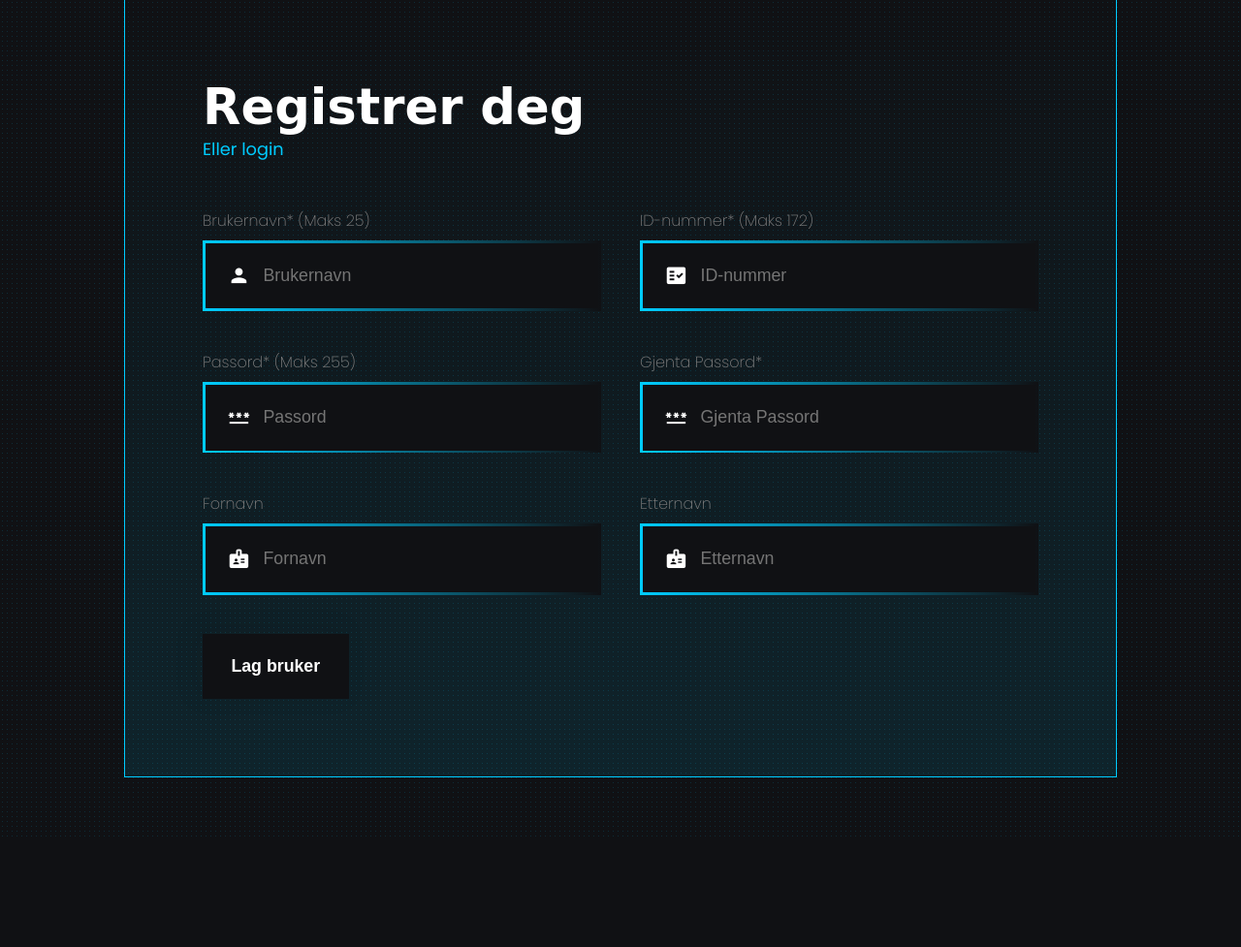
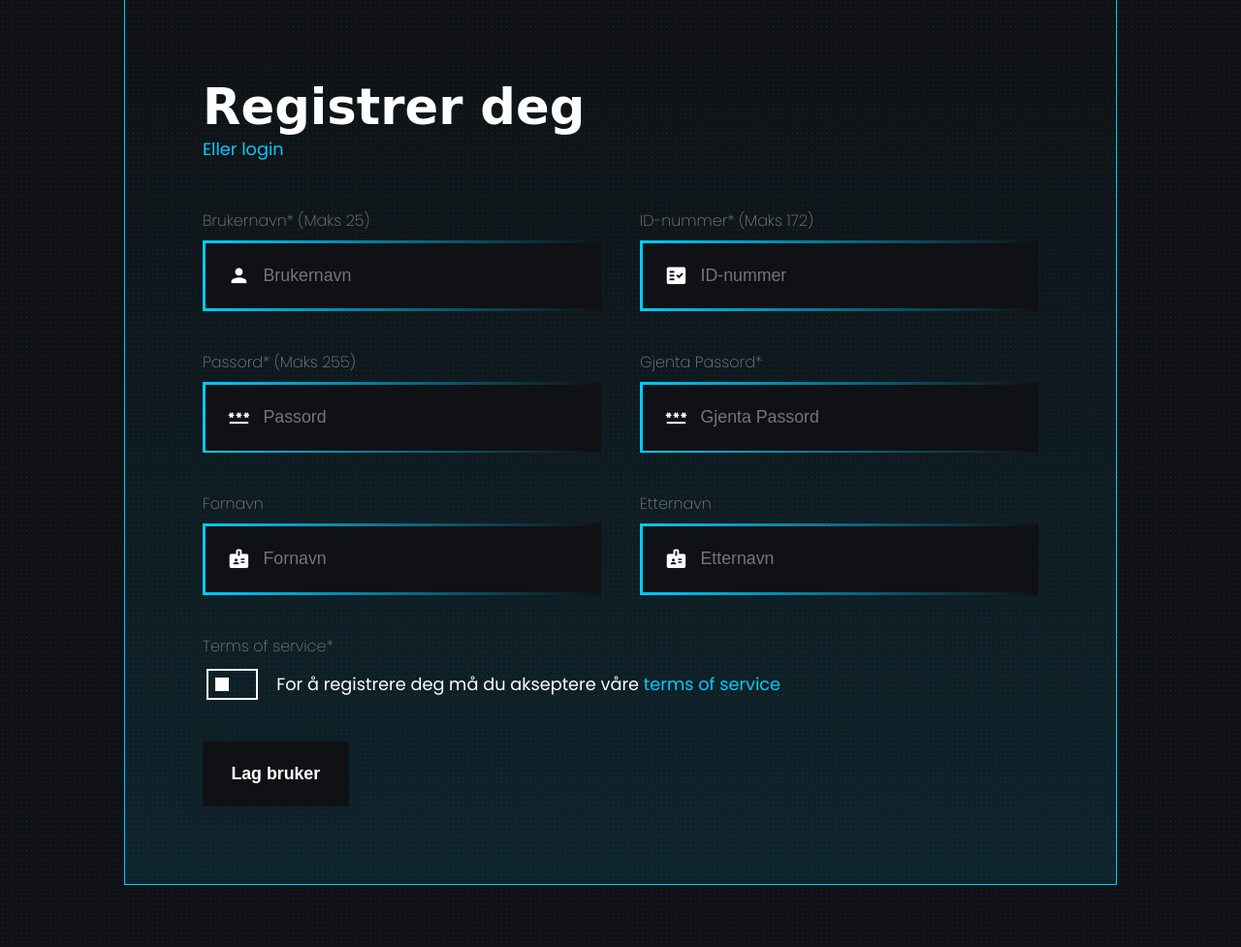
Before and after one commit to Artx999/cyberSecret, a PHP site: page /signup.php in a window 1280 px wide. Shown: the part 65-1042 px from the top of the page at 97% size. Before the commit the page ends 928 px from the top, so only its background shows below. Run offline with PHP 8.4, Linux system fonts and the light colour scheme.

Commit message:
Added things
ugh

```diff
--- a/css/style.css
+++ b/css/style.css
@@ -630,6 +630,54 @@ select {
     color: hsl(var(--white));
     font-size: calc(var(--paragraph) + .35rem);
 }
+.ufi-input-inner-check {
+    width: 100%;
+    position: relative;
+    gap: 1em;
+}
+.ufi-input-inner-check p {
+    color: hsl(var(--white));
+}
+.ufi-input-check {
+    padding: 0;
+    width: 3em; height: 1.8em;
+    position: relative;
+    appearance: none;
+    background-color: transparent;
+    border: 2px solid hsl(var(--white));
+    outline: none;
+    transition: all .3s cubic-bezier(var(--transition-main), 1);
+    cursor: pointer;
+}
+.ufi-input-check:hover {
+    box-shadow: none;
+    border: 2px solid hsl(var(--white));
+}
+.ufi-input-check:focus {
+    box-shadow: none;
+    border: 2px solid hsl(var(--white));
+    outline: none;
+}
+.ufi-input-check:active {
+    box-shadow: none;
+    border: 2px solid hsl(var(--white));
+    outline: none;
+}
+.ufi-input-check::before {
+    content: "";
+    top: .4em; left: .4em;
+    width: .8em; height: .8em;
+    position: absolute;
+    background-color: hsl(var(--white));
+    transition: all .3s cubic-bezier(var(--transition-main), 1);
+}
+.ufi-input-check:checked::before {
+    left: calc(100% - .4em - .8em);
+    background: hsl(var(--primary));
+}
+.ufi-input-check:checked {
+    border-color: hsl(var(--primary));
+}
 .ufi-input {
     padding: 1.2em 3.25em;
     width: 100%;
--- a/profile.php
+++ b/profile.php
@@ -32,9 +32,9 @@ $rootPath = "";
                 <div class="profile-header-content flexbox-left">
                     <div class="profile-picture-wrapper flexbox">
                         <div class="profile-picture-inner flexbox">
-                            <img class="profile-picture" src="https://images.unsplash.com/photo-1599476913208-072a43d63922?ixid=MnwxMjA3fDB8MHxwaG90by1wYWdlfHx8fGVufDB8fHx8&ixlib=rb-1.2.1&auto=format&fit=crop&w=1950&q=80" alt="">
+                            <img class="profile-picture" src="images/profile-pic.jpg" alt="">
                         </div>
-                        <img class="profile-picture-glow" src="https://images.unsplash.com/photo-1599476913208-072a43d63922?ixid=MnwxMjA3fDB8MHxwaG90by1wYWdlfHx8fGVufDB8fHx8&ixlib=rb-1.2.1&auto=format&fit=crop&w=1950&q=80" alt="">
+                        <img class="profile-picture-glow" src="images/profile-pic.jpg" alt="">
                     </div>
                     <div class="profile-username-wrapper flexbox-col-left">
                         <h3 class="profile-username">Username</h3>
--- a/signup.php
+++ b/signup.php
@@ -87,6 +87,15 @@ $rootPath = "";
                     </div>
                 </div>
             </fieldset>
+            <fieldset class="input-grid inpt-grd-1">
+                <div class="input-wrapper ufi-input-wrapper">
+                    <label for="password">Terms of service*</label>
+                    <div class="ufi-input-inner-check flexbox-left">
+                        <input id="" type="checkbox" class="ufi-input-check" name="" aria-label="" required>
+                        <p>For å registrere deg må du akseptere våre <a href="">terms of service</a></p>
+                    </div>
+                </div>
+            </fieldset>
             <fieldset class="input-grid inpt-grd-2">
                 <div class="ufi-button-wrapper">
                     <button id="submit" type="submit" class="ufi-button flexbox">
```
Also changed, not shown: images/profile-pic.jpg (added).
